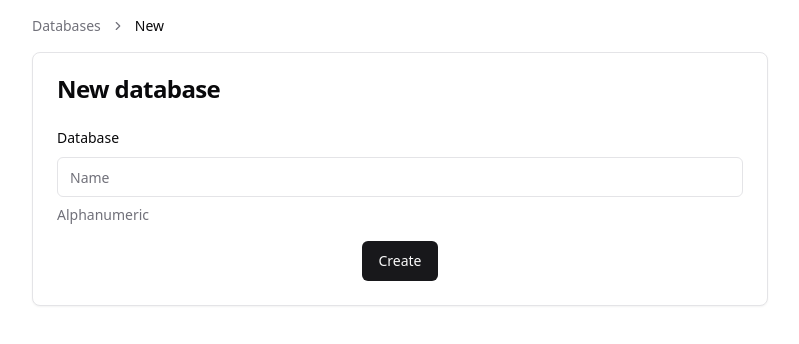
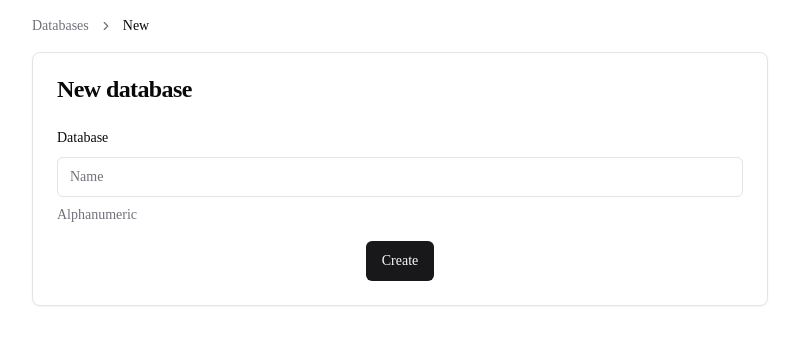
Before and after one commit to jtekt/self-service-db, a Next.js app: page /databases/new in a window 1280 px wide. Shown: the top 344 px of the page, without its empty margins (240-1039 px from the left). Built offline with nearby package versions, Linux system fonts and the light colour scheme; no server answers.

Commit message:
tailwind config

```diff
--- a/tailwind.config.ts
+++ b/tailwind.config.ts
@@ -1,13 +1,14 @@
 import type { Config } from "tailwindcss"
+import { fontFamily } from "tailwindcss/defaultTheme"
 
 const config = {
   darkMode: ["class"],
   content: [
-    './pages/**/*.{ts,tsx}',
-    './components/**/*.{ts,tsx}',
-    './app/**/*.{ts,tsx}',
-    './src/**/*.{ts,tsx}',
-	],
+    "./pages/**/*.{ts,tsx}",
+    "./components/**/*.{ts,tsx}",
+    "./app/**/*.{ts,tsx}",
+    "./src/**/*.{ts,tsx}",
+  ],
   prefix: "",
   theme: {
     container: {
@@ -72,6 +73,9 @@ const config = {
         "accordion-down": "accordion-down 0.2s ease-out",
         "accordion-up": "accordion-up 0.2s ease-out",
       },
+      fontFamily: {
+        sans: ["var(--font-sans)", ...fontFamily.sans],
+      },
     },
   },
   plugins: [require("tailwindcss-animate")],
```
